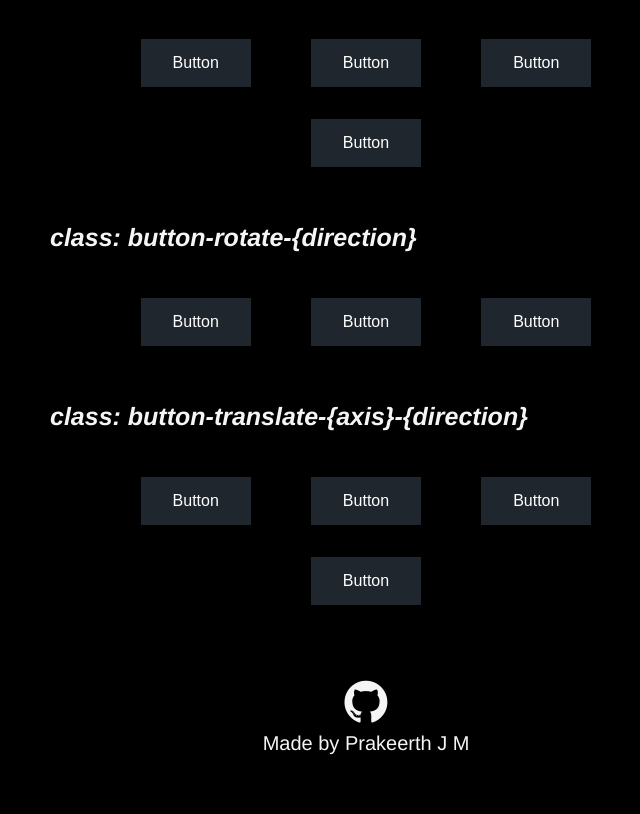
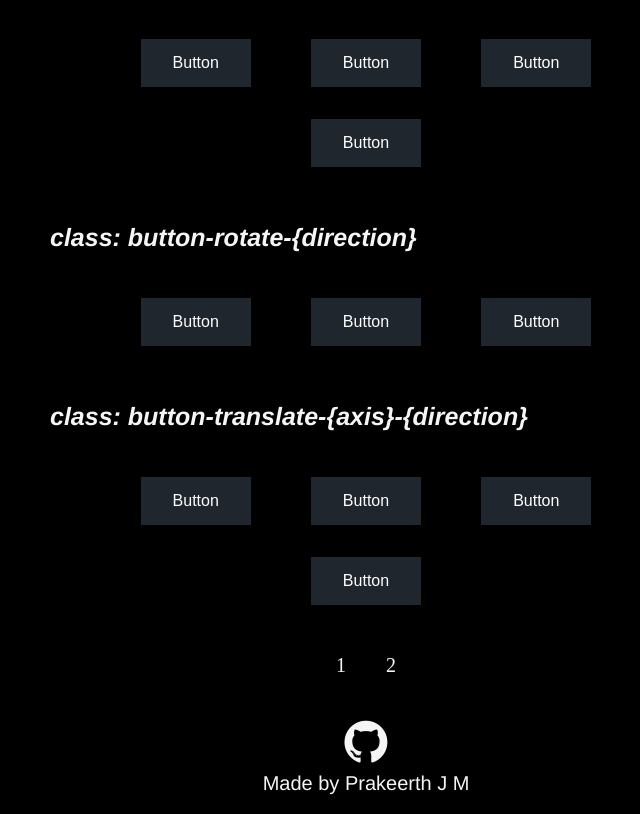
Before and after one commit to KeerthX/cssbuttonproject, a plain HTML site: page index.html in a window 1280 px wide. Shown: the part 1547-2361 px from the top of the page, without its empty margins (274-914 px from the left). Before the commit the page ends 2321 px from the top, so only its background shows below. Drawn offline with Linux system fonts and the light colour scheme.

Commit message:
Pages added

```diff
--- a/index.html
+++ b/index.html
@@ -91,9 +91,18 @@
         <button class="button button-translate-y-d" style="vertical-align:middle"><span>Button</span></button>
         <button class="button button-translate-y-u" style="vertical-align:middle"><span>Button</span></button>
     </div>
+    <div class="pages">
+        <div class="pageitem">
+            <a href="index.html">1</a>
+        </div>
+        <div class="pageitem">
+            <a href="page2.html">2</a>
+        </div>
+    </div>
     <div class="footer">
         <div>
-            <a href="https://github.com/KeerthX/cssbuttonproject.git"><i class="fa fa-github" style="font-size: 50px;"></i></a>
+            <a href="https://github.com/KeerthX/cssbuttonproject.git"><i class="fa fa-github"
+                    style="font-size: 50px;"></i></a>
         </div>
         <div class="text">Made by Prakeerth J M</div>
     </div>
--- a/style.css
+++ b/style.css
@@ -83,16 +83,51 @@ body {
 
 a:link {
   color: #f5f5f5;
+  text-decoration: none;
 }
 
 a:visited {
   color: #f5f5f5;
+  text-decoration: none;
 }
 
 a:hover {
   color: #f5f5f5;
+  text-decoration: none;
 }
 
 a:active {
   color: #f5f5f5;
+  text-decoration: none;
 }
+
+.pages{
+  margin-top: 10px;
+  display: flex;
+  justify-content: center;
+  align-items: center;
+  margin-left: auto;
+  margin-right: auto;
+  width: 40%;
+  height: 30px;
+}
+
+.pageitem{
+  padding: 10px;
+  margin: 0px 10px;
+  font-size: 20px;
+  transition: all 30ms;
+  color: #f5f5f5;
+}
+
+.pageitem:hover{
+  transform: scale(1.1);
+
+}
+
+.leavefree{
+  display: flex;
+  height: 100px;
+  width: 100px;
+  background-color: #00ffff;
+}
```
Also changed, not shown: page2.html (added, +38 -0 lines).
